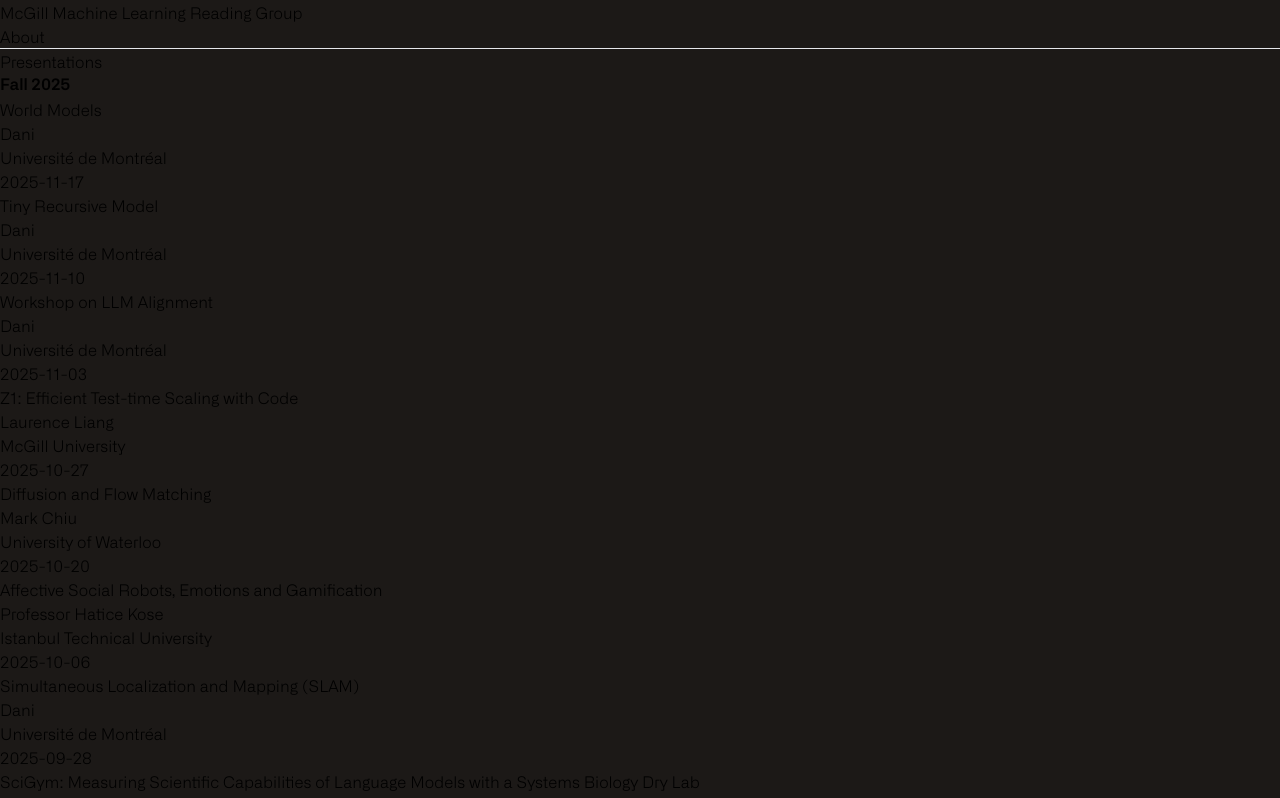
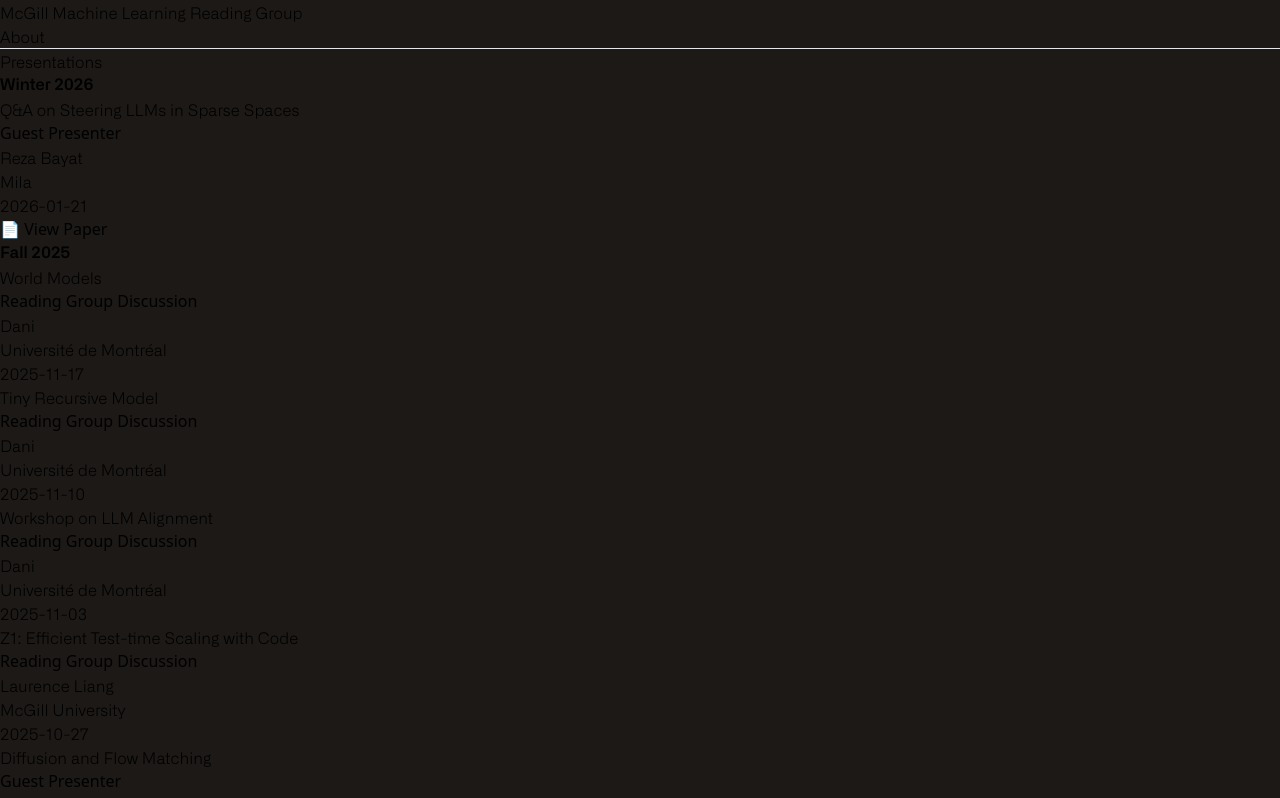
Before and after one commit to mmlrg/mmlrg.github.io, a Next.js app: page /presentations in a window 1280 px wide. Shown: the top 798 px of the page. Built offline with nearby package versions, Linux system fonts and the light colour scheme.

Commit message:
feat: update presentations

```diff
--- a/app/presentations/page.tsx
+++ b/app/presentations/page.tsx
@@ -38,9 +38,28 @@
                 {groupedPresentations[season].map((pres, index) => (
                     <div key={index} className="border-l-4 border-purple-500 pl-4 py-2">
                         <p className="text-purple-500 text-2xl font-bold mb-1">{pres.title}</p>
+                        {pres.guestPresenter ? (
+                            <span className="bg-purple-100 text-purple-700 text-xs font-semibold px-2 py-1 rounded inline-block mb-2">
+                                Guest Presenter
+                            </span>
+                        ) : (
+                            <span className="bg-slate-100 text-slate-700 text-xs font-semibold px-2 py-1 rounded inline-block mb-2">
+                                Reading Group Discussion
+                            </span>
+                        )}
                         <p className="text-slate-700 text-lg font-semibold">{pres.presenter}</p>
                         <p className="text-slate-600 text-sm">{pres.affiliation}</p>
                         <p className="text-slate-500 text-sm mt-1">{pres.date}</p>
+                        {pres.paper && (
+                            <a
+                                href={pres.paper}
+                                target="_blank"
+                                rel="noopener noreferrer"
+                                className="text-purple-500 hover:text-purple-700 text-sm mt-1 inline-block hover:underline"
+                            >
+                                📄 View Paper
+                            </a>
+                        )}
                     </div>
                 ))}
             </div>
--- a/components/PresentationMetadata.ts
+++ b/components/PresentationMetadata.ts
@@ -3,4 +3,6 @@
     presenter: string;
     affiliation: string;
     date: string;
+    paper?: string;
+    guestPresenter?: boolean;
 }
--- a/public/data/presentations.json
+++ b/public/data/presentations.json
@@ -1,4 +1,12 @@
 [
+	{
+		"title": "Q&A on Steering LLMs in Sparse Spaces",
+		"presenter": "Reza Bayat",
+		"affiliation": "Mila",
+		"date": "2026-01-21",
+		"paper": "https://arxiv.org/abs/2503.00177",
+		"guestPresenter": true
+	},
 	{
 		"title": "World Models",
 		"presenter": "Dani",
@@ -27,13 +35,15 @@
 		"title": "Diffusion and Flow Matching",
 		"presenter": "Mark Chiu",
 		"affiliation": "University of Waterloo",
-		"date": "2025-10-20"
+		"date": "2025-10-20",
+		"guestPresenter": true
 	},
 	{
 		"title": "Affective Social Robots, Emotions and Gamification",
 		"presenter": "Professor Hatice Kose",
 		"affiliation": "Istanbul Technical University",
-		"date": "2025-10-06"
+		"date": "2025-10-06",
+		"guestPresenter": true
 	},
 	{
 		"title": "Simultaneous Localization and Mapping (SLAM)",
@@ -45,7 +55,8 @@
 		"title": "SciGym: Measuring Scientific Capabilities of Language Models with a Systems Biology Dry Lab",
 		"presenter": "Stephen Lu",
 		"affiliation": "UC Berkeley",
-		"date": "2025-09-24"
+		"date": "2025-09-24",
+		"guestPresenter": true
 	},
 	{
 		"title": "A Neuromotor Interface for Human Computer Interatction",
@@ -81,13 +92,15 @@
 		"title": "MedRAX: Medical Reasoning Agent for Chest X-Ray",
 		"presenter": "Adibvafa Fallahpour",
 		"affiliation": "University of Toronto",
-		"date": "2025-02-25"
+		"date": "2025-02-25",
+		"guestPresenter": true
 	},
 	{
 		"title": "Codon Transformer",
 		"presenter": "Adibvafa Fallahpour",
 		"affiliation": "University of Toronto",
-		"date": "2025-02-25"
+		"date": "2025-02-25",
+		"guestPresenter": true
 	},
 	{
 		"title": "Backpropagation",
```
